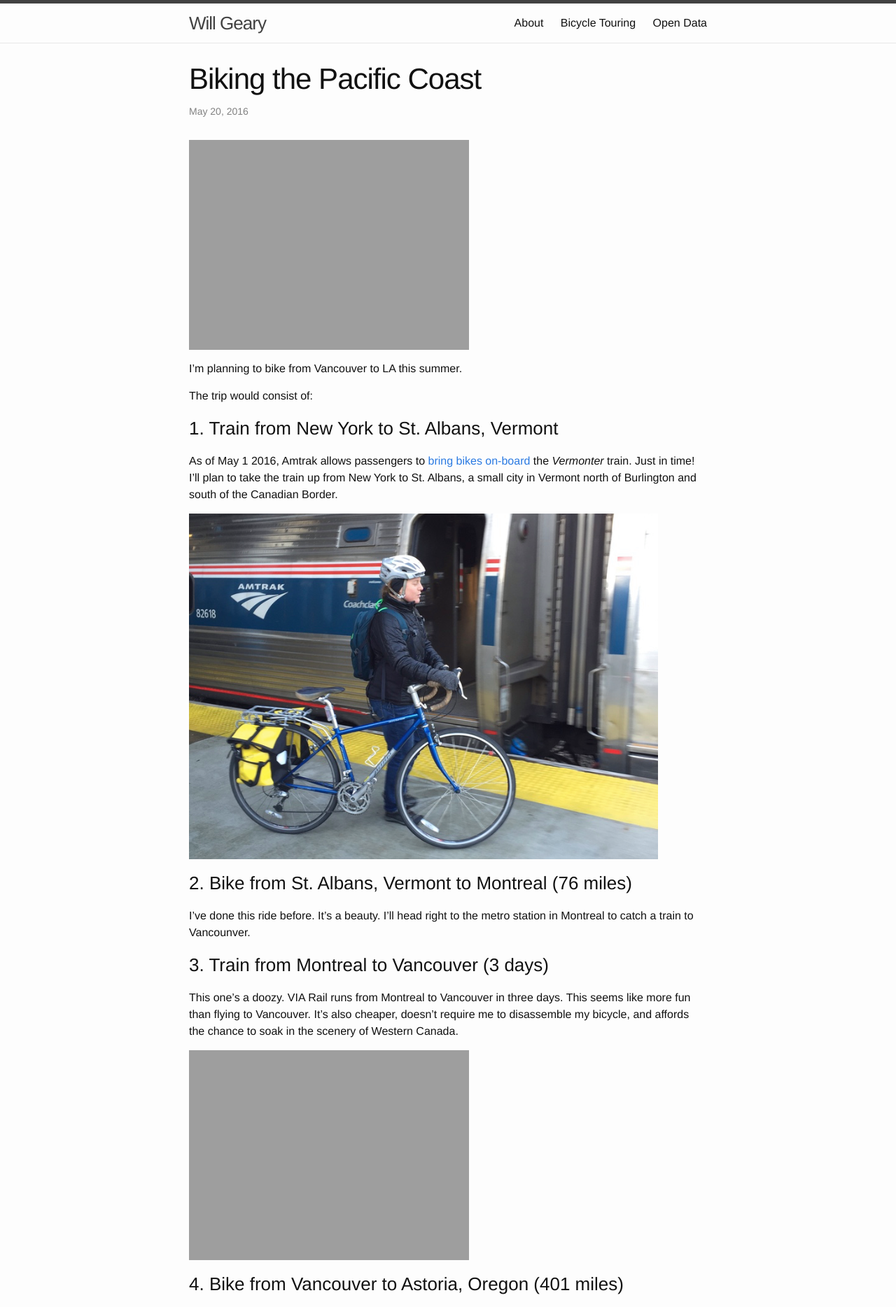
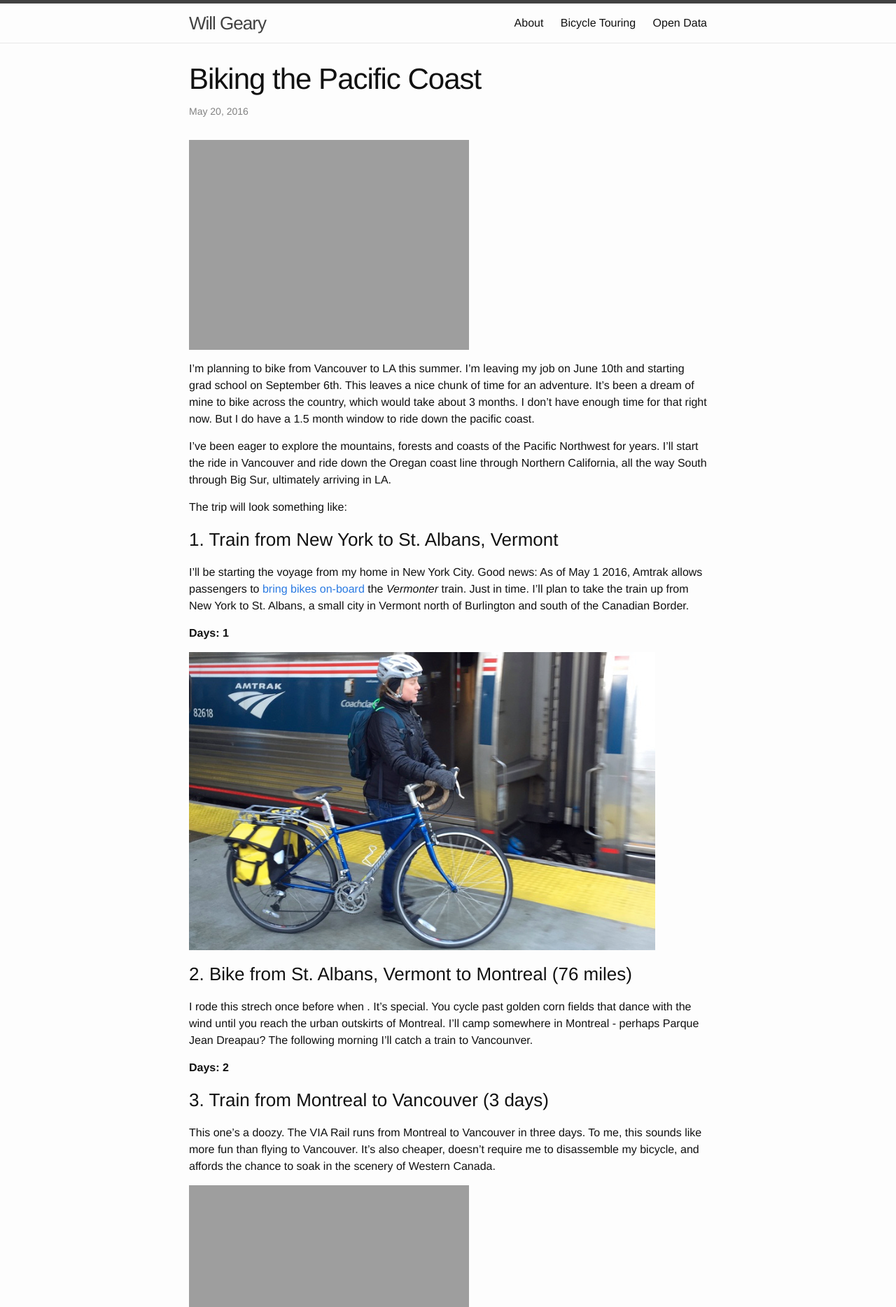
Before and after one commit to willgeary/willgeary.github.io, a Jekyll site: the page built from _posts/2016-05-20-biking-from-vancouver-to-los-angeles.markdown, in a window 1280 px wide. Shown: the top 1868 px of the page at 70% size. Built offline with Jekyll 4.4.1, drawn with Linux system fonts in a browser that asks for light colours; nearby versions of some CDN libraries; some of the changed text lies outside the part shown.

Commit message:
save my work

```diff
--- a/_posts/2015-08-01-biking-from-new-york-to-providence.markdown
+++ b/_posts/2015-08-01-biking-from-new-york-to-providence.markdown
@@ -1,6 +1,6 @@
 ---
 layout: post
-title:  "New York to Providence, RI"
+title:  "New York to Rhode Island"
 date:   2015-08-01 17:15:14 -0400
 categories: biking
 ---
--- a/_posts/2016-05-20-causes-of-death-in-new-york.markdown
+++ b/_posts/2016-05-19-causes-of-death-in-new-york.markdown
@@ -15,11 +15,10 @@ This is what it looks like:
 Let's see what this data tells us about health and death in New York City.
 
 **A few data requests for the DOHMH:**
+
 * DATE: Please include the dates of each death, rather than simply the year.
-*HOSPITAL: Please include the address of the hospital where each individual passed away or was taken.
-*AGE: Please include the age of individual at their time of birth.
+* AGE: Please include the age of individual at their time of birth.
 
-With data requested above, we may be able to better understand the geography of health in New York City.
 
 Below, let's use Python and several of its popular libraries to load, clean and explore the data.
 
--- a/_posts/2016-05-20-biking-from-vancouver-to-los-angeles.markdown
+++ b/_posts/2016-05-20-biking-from-vancouver-to-los-angeles.markdown
@@ -7,38 +7,63 @@ categories: biking
 
 ![fig]({{ site.url }}/assets/2016-05-20-pacific-coast.jpg)
 
-I'm planning to bike from Vancouver to LA this summer.
+I'm planning to bike from Vancouver to LA this summer. I'm leaving my job on June 10th and starting grad school on September 6th. This leaves a nice chunk of time for an adventure. It's been a dream of mine to bike across the country, which would take about 3 months. I don't have enough time for that right now.  But I do have a 1.5 month window to ride down the pacific coast.
 
-The trip would consist of:
+I've been eager to explore the mountains, forests and coasts of the Pacific Northwest for years. I'll start the ride in Vancouver and ride down the Oregan coast line through Northern California, all the way South through Big Sur, ultimately arriving in LA.
+
+The trip will look something like:
 
 ### 1. Train from New York to St. Albans, Vermont
 
-As of May 1 2016, Amtrak allows passengers to [bring bikes on-board](http://media.amtrak.com/2016/04/amtrak-now-offers-bike-service-on-the-vermonter/) the *Vermonter* train. Just in time! I'll plan to take the train up from New York to St. Albans, a small city in Vermont north of Burlington and south of the Canadian Border.
+I'll be starting the voyage from my home in New York City. Good news: As of May 1 2016, Amtrak allows passengers to [bring bikes on-board](http://media.amtrak.com/2016/04/amtrak-now-offers-bike-service-on-the-vermonter/) the *Vermonter* train. Just in time. I'll plan to take the train up from New York to St. Albans, a small city in Vermont north of Burlington and south of the Canadian Border.
+
+**Days: 1**
 
 ![fig]({{ site.url }}/assets/2016-05-20-vermonter.png)
 
 ### 2. Bike from St. Albans, Vermont to Montreal (76 miles)
 
-I've done this ride before. It's a beauty. I'll head right to the metro station in Montreal to catch a train to Vancounver.
+I rode this strech once before when . It's special. You cycle past golden corn fields that dance with the wind until you reach the urban outskirts of Montreal. I'll camp somewhere in Montreal - perhaps Parque Jean Dreapau? The following morning I'll catch a train to Vancounver.
+
+**Days: 2**
 
 ### 3. Train from Montreal to Vancouver (3 days)
 
-This one's a doozy. VIA Rail runs from Montreal to Vancouver in three days. This seems like more fun than flying to Vancouver. It's also cheaper, doesn't require me to disassemble my bicycle, and affords the chance to soak in the scenery of Western Canada.
+This one's a doozy. The VIA Rail runs from Montreal to Vancouver in three days. To me, this sounds like more fun than flying to Vancouver. It's also cheaper, doesn't require me to disassemble my bicycle, and affords the chance to soak in the scenery of Western Canada.
 
 ![fig]({{ site.url }}/assets/2016-05-20-via-rail-thru-canada.jpg)
 
-
 ### 4. Bike from Vancouver to Astoria, Oregon (401 miles)
 
+This is the first real cycling leg of my journey. I'll aim to average approximately 50 miles per day. Some days will be less, others more. Surely, I'll want to spend a few days here and there getting to know my environment in any particular forest, town or city that feels right.
 
+At just over 400 miles, Vancouver to Astoria should take about 8 days on the bike. For planning purposes: let's round up and call it 10 days to allow for some wiggle room if things start off slowly.
+
+**Days: 10**
 
 ![fig]({{ site.url }}/assets/2016-05-20-vancouver-astoria.gif)
 
 
 ### 5. Bike from Astoria, Oregon to Crescent City, CA (407 miles)
 
+**Days: 10**
+
 ### 6. Bike from Crescent City, CA to San Francisco (412 miles)
+
+**Days: 10**
 
 ### 7. Bike from San Francisco to Santa Barbara, CA (382 miles)
 
+**Days: 8**
+
 ### 8. Bike from Santa Barbara, CA to Los Angeles (115 miles)
+
+**Days: 2**
+
+
+### For a total length of 1,793 miles by bike
+
+That's a total of **4 days** on the **train** and **40 days** on the **bike** including ample number of days to rest and explore. If all goes according to plan, I'll leave New York on Monday, July 11th and be back in time for an "orientation day" for income data science graduate students at Columbia on Monday, August 22nd.
+
+
+### How will I get back from LA to NYC? (TBU)
--- a/css/main.scss
+++ b/css/main.scss
@@ -8,7 +8,7 @@
 // Our variables
 $base-font-family: Helvetica, Arial, sans-serif;
 $base-font-size:   16px;
-$base-font-weight: 100;
+$base-font-weight: 200;
 $small-font-size:  $base-font-size * 0.875;
 $base-line-height: 1.5;
 
```
Also changed, not shown: about.md (+1 -1 lines), assets/2016-05-20-vermonter.png.
